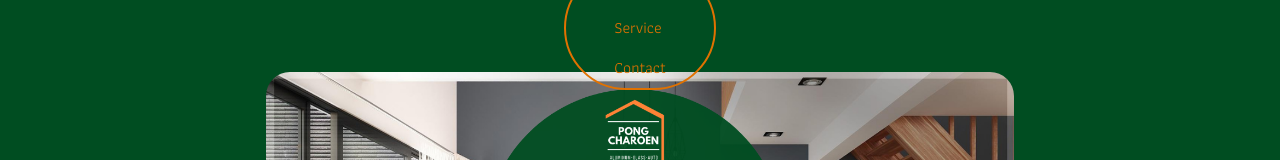
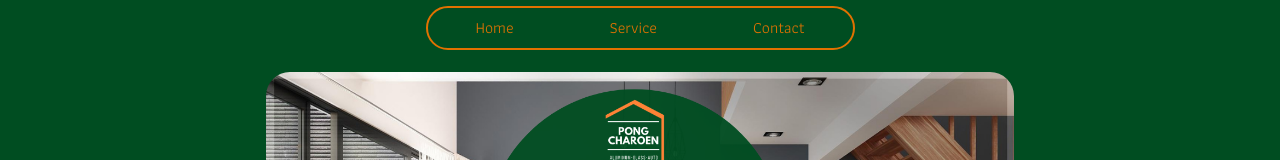
Before and after one commit to KonkamonF/Aluminium, a React (Vite) app: page / in a window 1280 px wide. Shown: the top 160 px of the page. Built offline with nearby package versions, Linux system fonts and the light colour scheme.

Commit message:
nabar done responsive

```diff
--- a/src/Header/Navbar.jsx
+++ b/src/Header/Navbar.jsx
@@ -11,21 +11,19 @@ export default function Navbar() {
 
   return (
     <nav className="bg-[#004d21] text-amber-600 sticky top-0 z-50">
-      {/* Top row */}
       <div className="max-w-7xl mx-auto px-4 h-14 flex items-center justify-between">
-        {/* (Optional) โลโก้/ชื่อย่อ */}
         <span className="text-sm font-semibold tracking-wide md:hidden">
           PONGCHAROEN
         </span>
 
         {/* Desktop pill menu */}
         <div className="hidden md:flex w-full justify-center">
-          <div className="border-2 border-amber-600 rounded-full overflow-hidden">
-            {links.map((l, i) => (
+          <div className="flex border-2 border-amber-600 rounded-full overflow-hidden">
+            {links.map((l) => (
               <a
                 key={l.href}
                 href={l.href}
-                className="block px-8 py-2 lg:px-12 hover:bg-amber-600 hover:text-white hover:font-semibold transition-colors first:rounded-l-full last:rounded-r-full focus-visible:outline-none focus-visible:ring-2 focus-visible:ring-amber-400"
+                className="block px-8 py-2 lg:px-12 hover:bg-amber-600 hover:text-white transition-colors first:rounded-l-full last:rounded-r-full focus-visible:outline-none focus-visible:ring-2 focus-visible:ring-amber-400"
               >
                 {l.label}
               </a>
```
